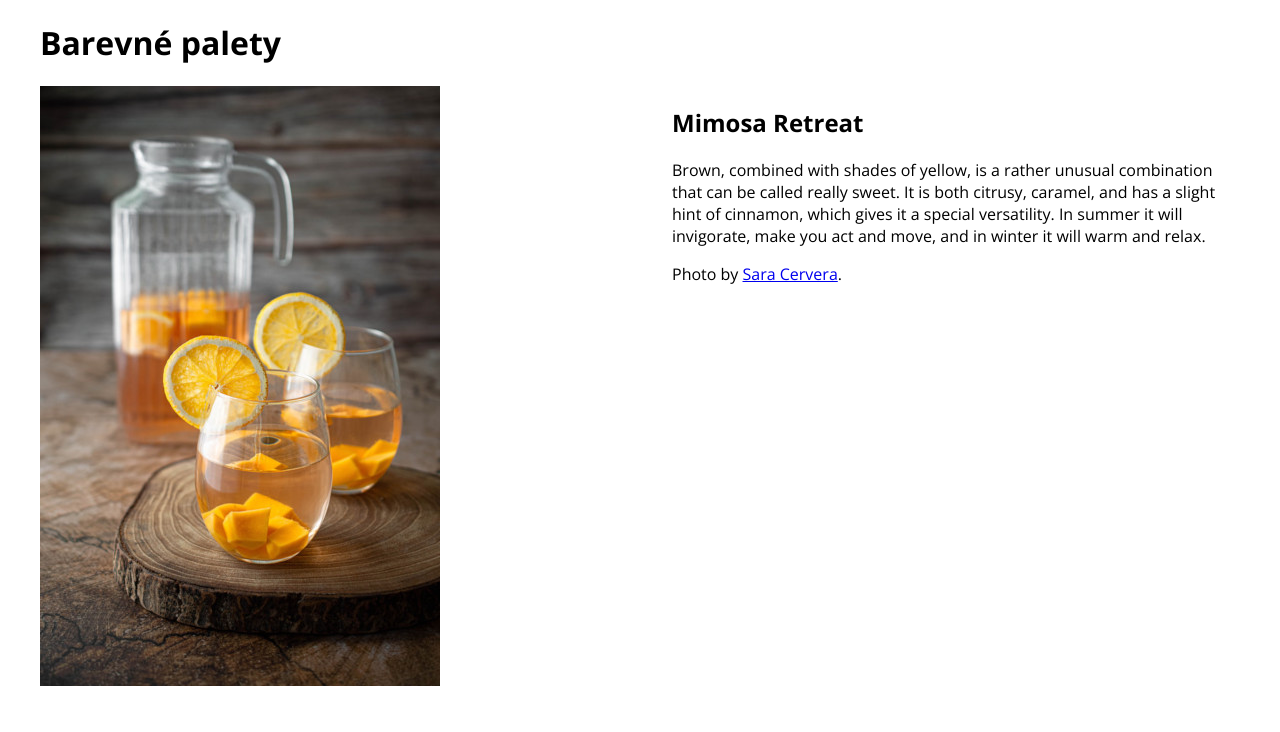
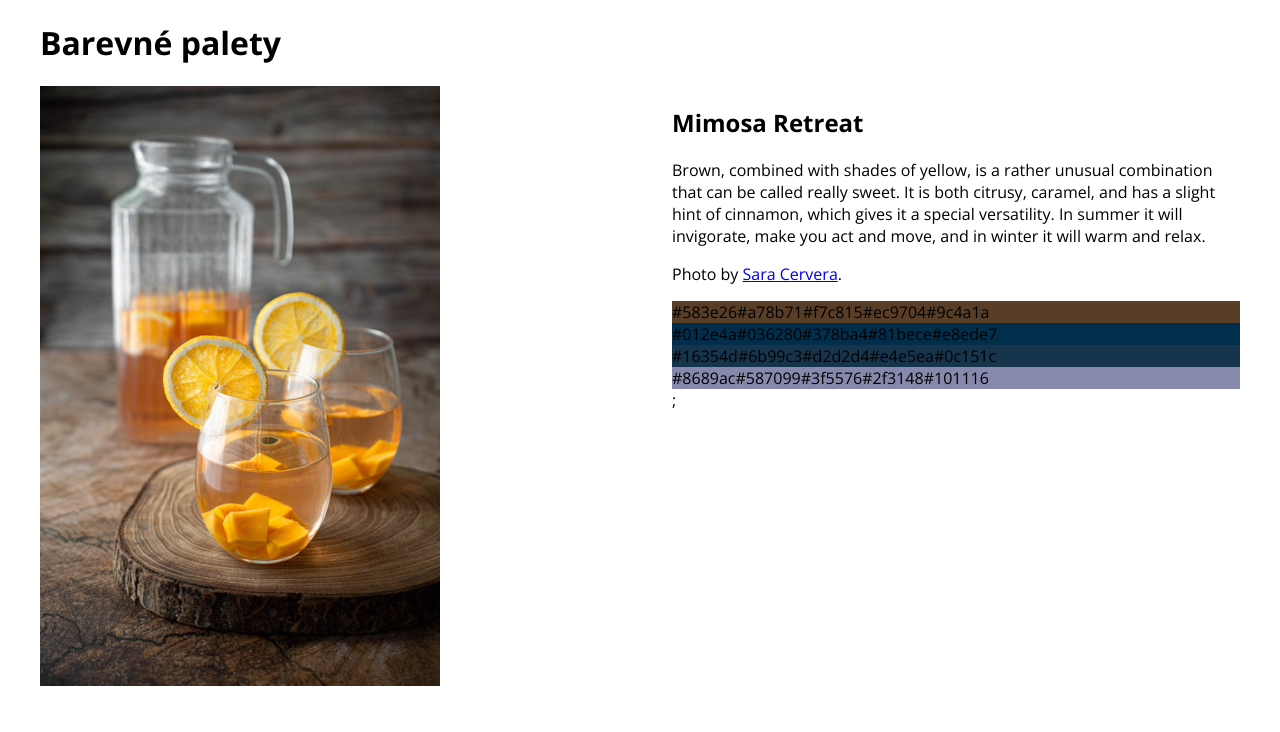
Before and after one commit to ArcanisCz/Zanetaa-barevne-palety, a React app: page / in a window 1280 px wide. Shown: the top 732 px of the page. Built offline with nearby package versions, Linux system fonts and the light colour scheme.

Commit message:
Přesun SchemeColor do Palette z hlavního index.jsx

```diff
--- a/components/Palette/index.jsx
+++ b/components/Palette/index.jsx
@@ -9,10 +9,10 @@ export const PaletteData = ({ name, image, attribution, description }) => {
       <div className="palette-scheme palette-scheme--vertical">
         <img className="scheme-image" src={image} alt={name} />
       </div>
+
       <div className="palette-info">
         <h2>{name}</h2>
         <p>{description}</p>
-
         <p>
           Photo by{' '}
           <a href={attribution.url} target="_blank">
@@ -20,6 +20,10 @@ export const PaletteData = ({ name, image, attribution, description }) => {
           </a>
           .
         </p>
+        {palettes.map((color) => (
+          <SchemeColor key={color.colors} colors={color.colors} />
+        ))}
+        ;
       </div>
     </div>
   );
--- a/src/index.jsx
+++ b/src/index.jsx
@@ -20,10 +20,6 @@ const App = () => {
             image={data.image}
             attribution={data.attribution}
           />
-        ))}
-
-        {palettes.map((color) => (
-          <SchemeColor key={color.colors} colors={color.colors} />
         ))}
       </main>
       <footer>
```
